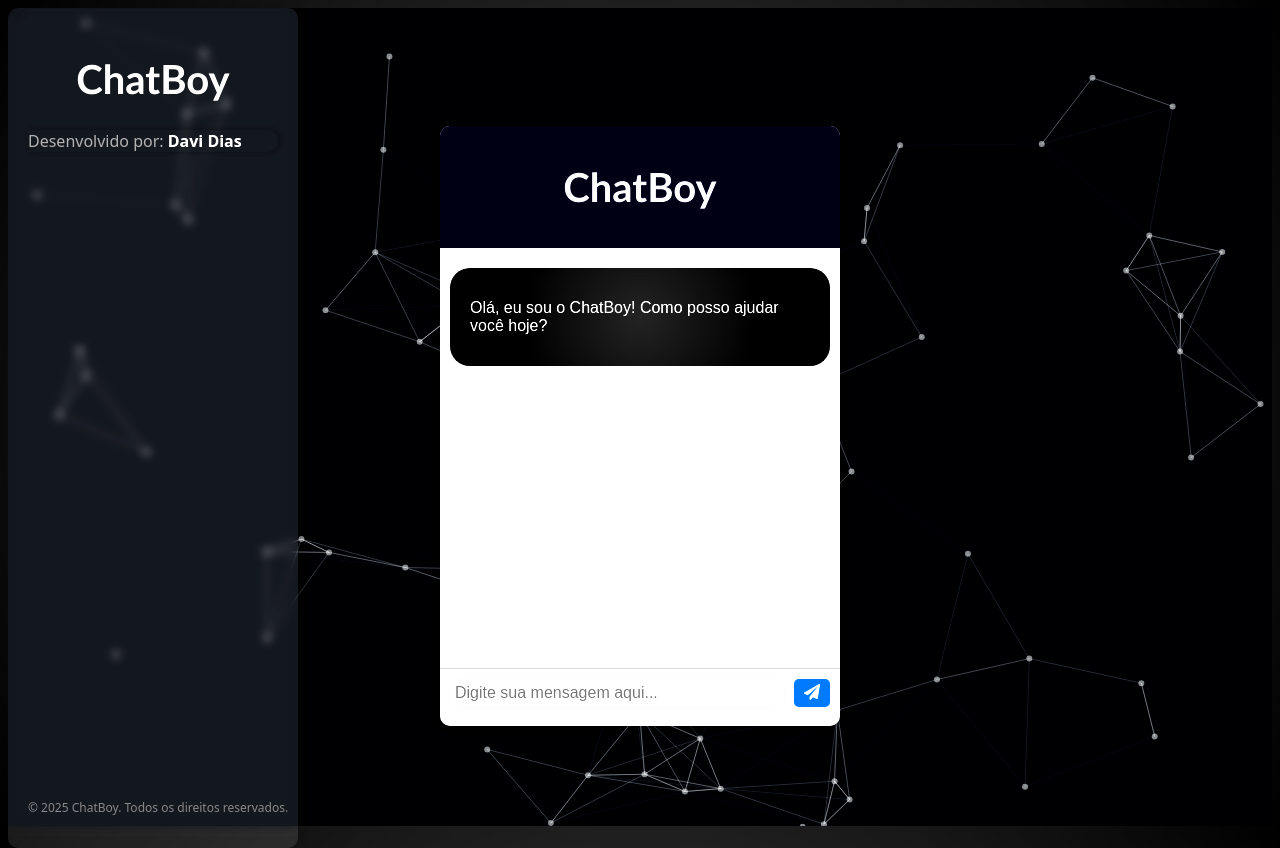
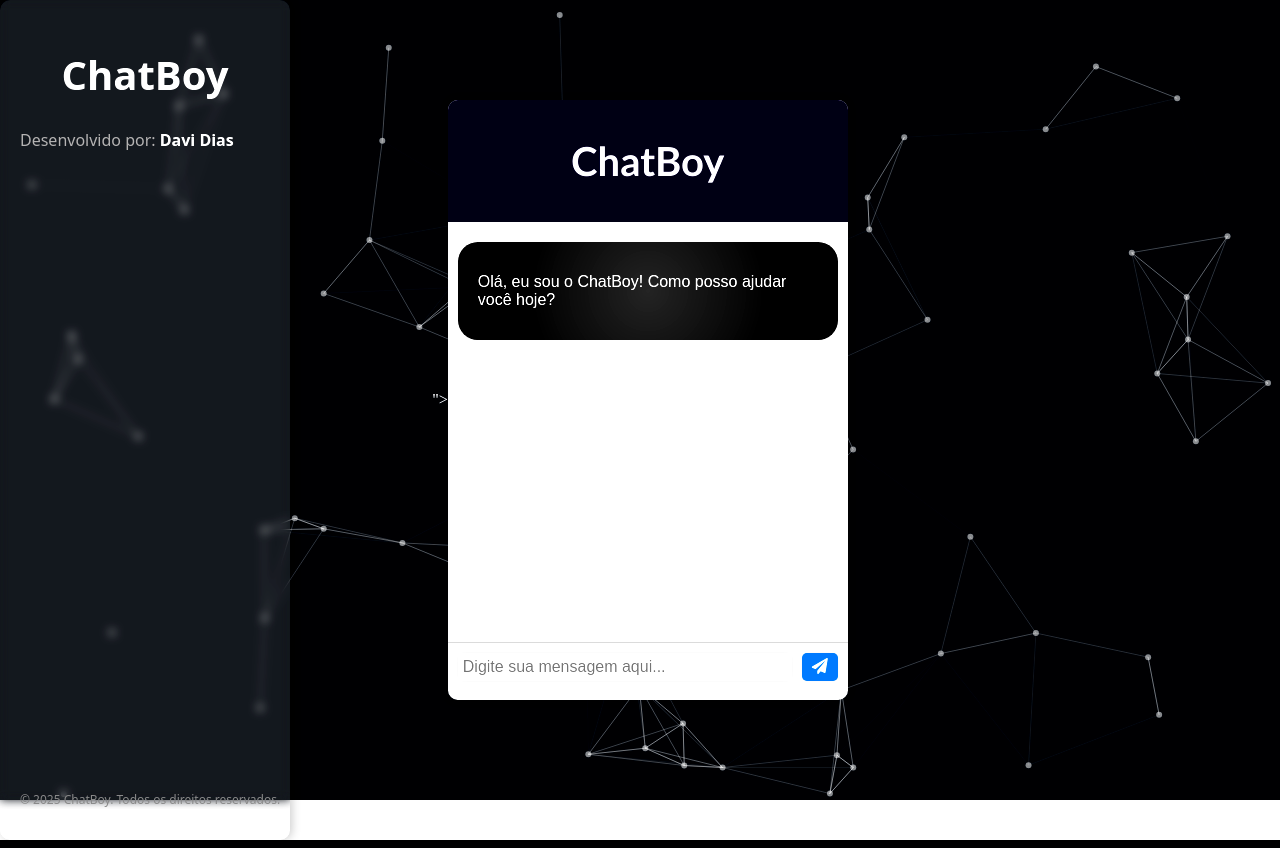
Before and after one commit to davipy-LAB/Chat_boy, a Flask app: page / in a window 1280 px wide. Run offline with Flask 3, Linux system fonts and the light colour scheme; some libraries are stand-ins or nearby versions; some web fonts are replaced.

Commit message:
Chatboy 1.3.7V ( AGORA POSSO RODAR LOCALMENTE, E DEPOIS FAZER DEPLOY )

```diff
--- a/AI_Chatboy/static/css/style_chat.css
+++ b/AI_Chatboy/static/css/style_chat.css
@@ -4,7 +4,7 @@
   left: 0;
   width: 100%;
   height: 100%;
-  z-index: -1;
+  z-index: -1; /* Essencial: coloca o tsparticles no fundo */
 }
 
 @keyframes gradientMove {
@@ -14,31 +14,45 @@
 }
 
 body {
-    background: linear-gradient(-45deg, #121213, #313233, #5e5f61, #242425);
-    background-size: 400% 400%;
-    animation: gradientMove 15s ease infinite;
-    background: radial-gradient(circle, rgba(20,20,20,0.8), black);
-    filter: contrast(120%) brightness(100%);
+    /* REMOVA OU COMENTE AS LINHAS DE 'BACKGROUND' AQUI.
+       O fundo será providenciado pelo tsParticles via JS e seu z-index. */
+    /* background: linear-gradient(-45deg, #121213, #313233, #5e5f61, #242425); */
+    /* background: radial-gradient(circle, rgba(20,20,20,0.8), black); */
+
+    /* Mantenha a animação e o filtro se quiser que eles afetem TUDO (incluindo o tsparticles) */
+    background-size: 400% 400%; /* Pode não ser visível se o tsParticles for o fundo */
+    animation: gradientMove 15s ease infinite; /* Pode não ser visível se o tsParticles for o fundo */
+    filter: contrast(120%) brightness(100%); /* Isso vai afetar a aparência final do tsParticles também */
+
+    margin: 0;
+    padding: 0;
+    overflow: hidden; /* Importante para evitar barras de rolagem extra */
+    display: flex; /* Mantém a organização de container e sidebar */
+    justify-content: center; /* Centraliza o container principal horizontalmente */
+    align-items: center; /* Centraliza o container principal verticalmente */
+    min-height: 100vh; /* Garante que o body ocupe a altura total da viewport */
+    color: #fff; /* Definir uma cor padrão para o texto que pode estar sem cor */
 }
 
-.text{
-    color:#ffffff;
+.text {
+    color: #ffffff;
 }
 
-.sidebar{
+.sidebar {
     position: fixed;
     top: 0;
     left: 0;
     width: 250px;
     height: 100vh;
-    background-color: #ffffff;
+    /* background-color: #ffffff; / / Remova, pois está sobrescrito pela linha abaixo */
     padding: 20px;
     border-radius: 10px;
     background: rgba(255, 255, 255, 0.1); /* Fundo translúcido */
     backdrop-filter: blur(5px); /* Efeito de desfoque */
-    padding: 20px;
+    /* padding: 20px; / / Remova, já está definido acima */
     box-shadow: 2px 0 10px rgba(0, 0, 0, 0.2);
     transition: all 0.3s ease-in-out;
+    z-index: 10; /* OK, acima do tsparticles */
 }
 
 .sidebar:hover {
@@ -55,61 +69,68 @@
     text-decoration: underline;
 }
 
-.sidebar .h1{
+.sidebar h1 { /* Corrigido de .sidebar .h1 para .sidebar h1 - se for um <h1> direto */
     color: #fff;
     font-family: system-ui, -apple-system, BlinkMacSystemFont, 'Segoe UI', Roboto, Oxygen, Ubuntu, Cantarell, 'Open Sans', 'Helvetica Neue', sans-serif;
 }
-.sidebar-header{
+.sidebar-header {
     text-align: center;
     font-size: 20px;
     font-weight: bold;
     font-family: 'Gill Sans', 'Gill Sans MT', Calibri, 'Trebuchet MS', sans-serif;
 }
 
-.sidebar-body p{
+.sidebar-body p {
     margin-top: 10px;
     font-family: system-ui, -apple-system, BlinkMacSystemFont, 'Segoe UI', Roboto, Oxygen, Ubuntu, Cantarell, 'Open Sans', 'Helvetica Neue', sans-serif;
     font-size: 16px;
     color: #acabab;
 }
 
-.sidebar-body{
+.sidebar-body {
     margin-top: 20px;
     font-family: system-ui, -apple-system, BlinkMacSystemFont, 'Segoe UI', Roboto, Oxygen, Ubuntu, Cantarell, 'Open Sans', 'Helvetica Neue', sans-serif;
     font-size: 16px;
-    color: #333;
-    box-shadow: 2px 0 5px rgba(0, 0, 0, 0.2);
-    border-top-right-radius: 10px;
-    border-bottom-right-radius: 10px;
-    transition: all 0.3s ease-in-out;
+    color: #333; /* Pode ser sobrescrito pelo color: #fff; no body se o texto não tiver cor específica */
+    /* REMOVER estas propriedades se não forem intencionais para esta DIV específica */
+    /* box-shadow: 2px 0 5px rgba(0, 0, 0, 0.2); */
+    /* border-top-right-radius: 10px; */
+    /* border-bottom-right-radius: 10px; */
+    /* transition: all 0.3s ease-in-out; */
 }
 
-.sidebar-footer{
+.sidebar-footer {
     position: absolute;
     bottom: 20px;
     left: 20px;
     font-family: system-ui, -apple-system, BlinkMacSystemFont, 'Segoe UI', Roboto, Oxygen, Ubuntu, Cantarell, 'Open Sans', 'Helvetica Neue', sans-serif;
     font-size: 12px;
     color: #888;
+    z-index: 10; /* OK */
 }
 
-.container{
+.container {
     display: flex;
     justify-content: center;
     align-items: center;
     height: 100vh;
+    position: relative; /* <-- ESSENCIAL: Permite que o z-index funcione */
+    z-index: 5; /* <-- ESSENCIAL: Coloca o container acima do tsparticles (-1) */
+    /* Se o container precisa ocupar a largura total do espaço que o body flexbox dá, adicione: */
+    /* flex-grow: 1; */
 }
 
-.chat{
+.chat {
     width: 400px;
     height: 600px;
     background-color: #ffffff;
     border-radius: 10px;
     overflow: hidden;
     box-shadow: 0 0 10px rgba(0, 0, 0, 0.1);
+    /* z-index: 6; / / Não é estritamente necessário se o container já tem z-index, mas pode ser mantido */
 }
 
-.chat-header{
+.chat-header {
     background-color: #060126;
     color: #ffffff;
     padding: 10px;
@@ -119,7 +140,7 @@
     font-family: 'Gill Sans', 'Gill Sans MT', Calibri, 'Trebuchet MS', sans-serif;
 }
 
-.chat-body{
+.chat-body {
     padding: 10px;
     overflow-y: scroll;
     height: 400px;
@@ -134,7 +155,7 @@
       opacity: 1;
       transform: translateY(0);
     }
-  }
+}
 
 .chat-message {
   background-color: #f0f0f0; /* Cor de fundo do balão */
@@ -224,13 +245,13 @@
     font: 1em sans-serif;
 }
 
-.message-content{
+.message-content {
     font: 1em sans-serif;
 }
 
 /* 🔽 Responsividade para telas menores (tablets e celulares) */
 @media (max-width: 768px) {
-    .chat-container {
+    .chat-container { /* Não vejo .chat-container no seu HTML */
         width: 90%;
         max-width: none;
     }
@@ -267,7 +288,7 @@
 
 /* 🔽 Responsividade para telas muito pequenas (celulares pequenos) */
 @media (max-width: 480px) {
-    .chat-container {
+    .chat-container { /* Não vejo .chat-container no seu HTML */
         width: 100%;
         border-radius: 0;
     }
--- a/AI_Chatboy/static/js/script.js
+++ b/AI_Chatboy/static/js/script.js
@@ -22,7 +22,7 @@
 }
 
 // Função para enviar a mensagem para o backend e obter a resposta
-async function sendMessage() {
+async function sendMessage() { // <-- Esta é a ÚNICA definição de sendMessage
     const userMessage = userInput.value.trim();
 
     if (userMessage === "") {
@@ -33,17 +33,6 @@
     addMessage(userMessage, "user");
 
     // Limpa o campo de entrada
-    userInput.value = "";
-
-// Função para enviar a mensagem para o backend e obter a resposta
-async function sendMessage() {
-    const userMessage = userInput.value.trim();
-
-    if (userMessage === "") {
-        return;
-    }
-
-    addMessage(userMessage, "user");
     userInput.value = "";
 
     let backendUrl;
@@ -63,18 +52,12 @@
         body: JSON.stringify({ message: userMessage }),
     });
 
-    const data = await response.json();
-    addMessage(data.response, "bot");
-}
-
-// ... (restante do seu código JS) ...
-
     // Converte a resposta para JSON
     const data = await response.json();
 
     // Adiciona a resposta do bot ao chat
     addMessage(data.response, "bot");
-}
+} // <-- Certifique-se de que esta é a chave de fechamento correta para sendMessage
 
 // Função que ativa o envio ao pressionar Enter
 userInput.addEventListener("keypress", (event) => {
```
